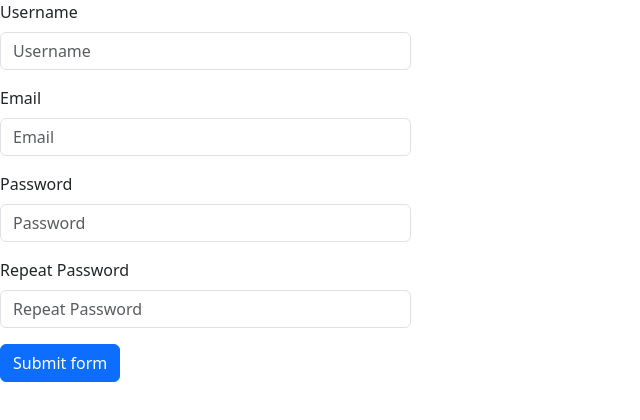
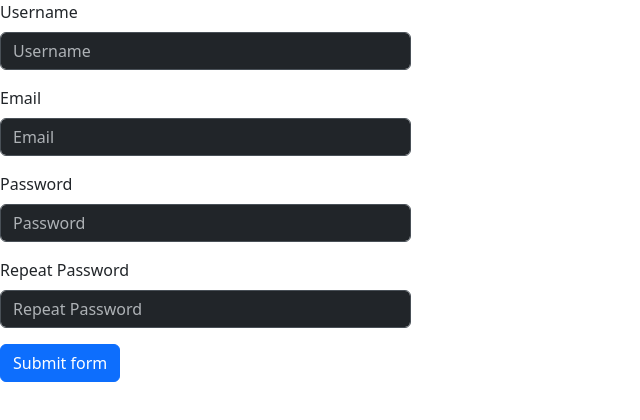
Before and after one commit to nicksarkisiani/questionnaire_frontend, a React (Vite) app: page / in a window 1280 px wide. Shown: the top 420 px of the page, without its empty margins (0-640 px from the left). Built offline with nearby package versions, Linux system fonts and the light colour scheme.

Commit message:
store theme changer

```diff
--- a/package.json
+++ b/package.json
@@ -10,12 +10,14 @@
     "preview": "vite preview"
   },
   "dependencies": {
+    "@reduxjs/toolkit": "^2.2.7",
     "axios": "^1.7.7",
     "bootstrap": "^5.3.3",
     "formik": "^2.4.6",
     "react": "^18.3.1",
     "react-bootstrap": "^2.10.5",
     "react-dom": "^18.3.1",
+    "react-redux": "^9.1.2",
     "react-router": "^6.26.2",
     "react-router-dom": "^6.26.2",
     "yup": "^1.4.0"
--- /dev/null
+++ b/src/components/ThemeSwitcher/ThemeSwitcher.tsx
@@ -0,0 +1,10 @@
+
+const ThemeSwitcher = () => {
+    return (
+        <div>
+
+        </div>
+    );
+};
+
+export default ThemeSwitcher;
--- a/src/features/auth/components/RegistrationForm.tsx
+++ b/src/features/auth/components/RegistrationForm.tsx
@@ -7,7 +7,7 @@ import * as yup from 'yup';
 import {InputGroup} from "react-bootstrap";
 
 function RegistrationForm() {
-    const { Formik } = formik;
+    const {Formik} = formik;
 
     const schema = yup.object().shape({
         username: yup.string().required(),
@@ -27,9 +27,11 @@ function RegistrationForm() {
                 repeatPassword: "",
             }}
         >
-            {({ handleSubmit, handleChange, values, errors }) => (
-                <Form noValidate onSubmit={handleSubmit}>
-                    <Row className="mb-3">
+            {({handleSubmit, handleChange, values, errors}) => (
+                <Form  onSubmit={handleSubmit}
+                      data-bs-theme="dark"
+                >
+                    <Row className="mb-3" data-bs-theme="dark">
                         <Form.Group as={Col} md="4" controlId="validationFormikUsername1">
                             <Form.Label>Username</Form.Label>
                             <InputGroup hasValidation>
@@ -41,6 +43,7 @@ function RegistrationForm() {
                                     value={values.username}
                                     onChange={handleChange}
                                     isInvalid={!!errors.username}
+
                                 />
                                 <Form.Control.Feedback type="invalid" tooltip>
                                     {errors.username}
@@ -103,14 +106,14 @@ function RegistrationForm() {
                             <Form.Control
                                 type="password"
                                 placeholder="Repeat Password"
-                                name="password"
+                                name="repeatPassword"
                                 value={values.repeatPassword}
                                 onChange={handleChange}
-                                isInvalid={!!errors.password}
+                                isInvalid={!!errors.repeatPassword}
                             />
 
                             <Form.Control.Feedback type="invalid" tooltip>
-                                {errors.password}
+                                {errors.repeatPassword}
                             </Form.Control.Feedback>
                         </Form.Group>
                     </Row>
--- /dev/null
+++ b/src/store/reducers/index.ts
@@ -0,0 +1,9 @@
+import {combineReducers} from "@reduxjs/toolkit";
+import themeReducer from "./theme/theme.slice.ts";
+
+
+export const rootReducer = combineReducers({
+    theme: themeReducer,
+})
+
+export type RootState = ReturnType<typeof rootReducer>
--- /dev/null
+++ b/src/store/reducers/theme/theme.slice.ts
@@ -0,0 +1,28 @@
+import {createSlice} from "@reduxjs/toolkit";
+
+
+interface ThemeState {
+    theme: "light" | "dark";
+}
+
+const initialState: ThemeState = {
+    theme: "light"
+}
+
+export const themeReducer = createSlice({
+    name: "theme",
+    initialState,
+    reducers: {
+        setTheme: (state) => {
+            const theme = localStorage.getItem("theme") as "light" | "dark" | null
+            if(theme) {
+                state.theme = theme
+            }
+        },
+        changeTheme: (state, action) => {
+            state.theme = action.payload
+        }
+    }
+})
+
+export default themeReducer.reducer
--- /dev/null
+++ b/src/store/store.ts
@@ -0,0 +1,9 @@
+import { configureStore } from '@reduxjs/toolkit'
+import {rootReducer} from "./reducers";
+
+export const store = configureStore({
+    reducer: rootReducer,
+    devTools: true
+})
+
+export type AppDispatch = typeof store.dispatch
```
Also changed, not shown: src/components/Header/Header.tsx (added, +10 -0 lines), src/main.tsx (+9 -5 lines), 1 other file (tests, documents, lock files or other folders).
